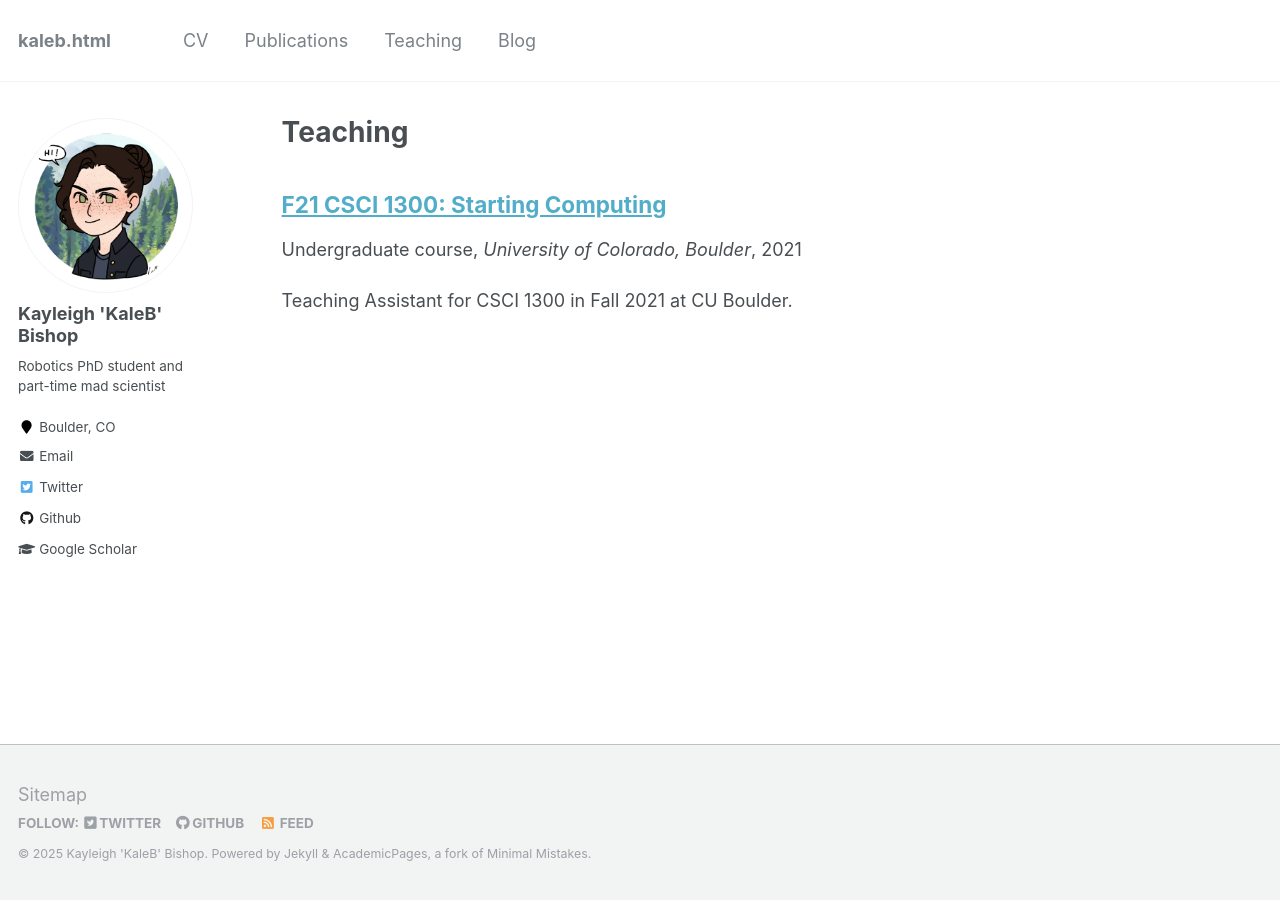
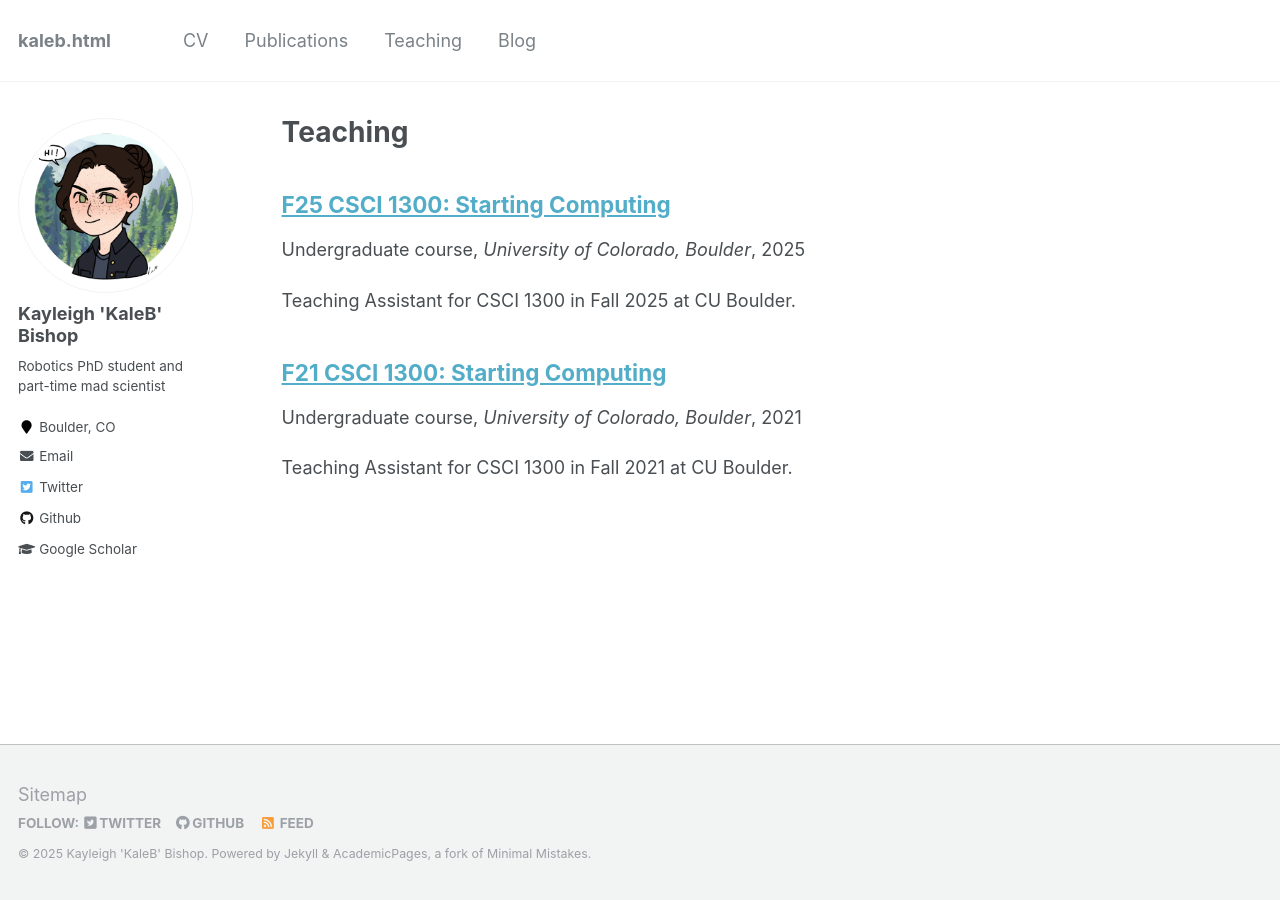
Before and after one commit to kalebishop/kalebishop.github.io, a Jekyll site: the page built from _pages/teaching.html, in a window 1280 px wide. Built offline with Jekyll 4.4.1, drawn with Linux system fonts in a browser that asks for light colours.

Commit message:
Basic updates for F25 to CV

```diff
--- a/_pages/cv.md
+++ b/_pages/cv.md
@@ -9,15 +9,18 @@ redirect_from:
 
 {% include base_path %}
 
+[Download my full CV as a PDF here.](http://kalebishop.github.io/files/aaaifss23.pdf/KBishop_CV.pdf).
+
 ## education
 - Ph.D. in Computer Science, University of Colorado Boulder, _ongoing_
-  * Co-advised by Profs. Alessandro Roncone and Bradley Hayes.
-  <!-- * 2021-2022 Executive Committee member, co-investigator, and software developer in the [NSF Institute for Student-AI Teaming (ISAT)](https://outreach.colorado.edu/program/ai-institute-for-student-ai-teaming/)  -->
+  * Advisors: Bradley Hayes & Alessandro Roncone
   * Awarded the Graduate School's Chancellor's Fellowship in 2020.
 
+- M.S. in Computer Science, University of Colorado Boulder, _2025_
+  * Thesis presentation: _Natural language support for task handover_
+
 - B.S. in Cognitive Science, Yale University, _2020_
-  * My major concentration was Mind & Computation.
-  * My thesis, Grounded Natural Language for Collaborative Robotics, was advised by Prof. Brian Scassellati.
+  * Thesis: _Grounded Natural Language for Collaborative Robotics_, advised by Prof. Brian Scassellati.
   * Graduated Magna Cum Laude, with Honors in the Major
 
 ## research experience
@@ -25,6 +28,7 @@ redirect_from:
   * _Fall 2020 - present_
   * Graduate research assistant and co-investigator in the Human Interaction & Robotics Group and the Collaborative AI & Robotics Lab.
   * Research affiliate with the NSF Institute for Student-AI Teaming (ISAT).
+  * Projects led as part of my research involvement at CU Boulder include the development of a social interaction & tutoring ROS stack for the Misty robot, and creating a prototype LLM-enabled supportive agent for facilitating information transfer at end-of-shift handoffs.
 
 - Undergraduate Research Assistant, Yale University Department of Computer Science
   * _Fall 2017 - Spring 2020_
@@ -48,11 +52,15 @@ redirect_from:
   {% endfor %}</ul>
 
 ## service & mentorship
+- Committee Chair, Graduate Advisory Committee on AI & Education, College of Engineering & Applied Science, University of Colorado Boulder
+  * _2025 - present_
+  * Chair of interdepartmental advisory committee performing internal research, documenting best practices, and organizing educational talks for students and faculty on AI's involvement in engineering curricula at the College.
+
 - [McNair Scholars Program](https://www.colorado.edu/mcnair/) Mentor
   * _Fall 2021 - Spring 2022_
   * Volunteer mentor for undergraduates in the CU chapter of the McNair Scholars program, which serves college students from underrepresented backgrounds who aspire to attain a doctoral degree.
 
-- Advising Fellow, [Matriculate](matriculate.org)
+- Senior Advising Fellow, [Matriculate](matriculate.org)
   * _Fall 2018 - Spring 2020_
   * Matriculate is a non-profit that connects high school students from low-income backgrounds with trained college counselors, who advise them throughout the college process during their final two years of high school.
   * Recieved Advising Skills Certification (ASC)
--- /dev/null
+++ b/_teaching/2025-fall.md
@@ -0,0 +1,11 @@
+---
+title: "F25 CSCI 1300: Starting Computing"
+collection: teaching
+type: "Undergraduate course"
+permalink: /teaching/csci1300f25
+venue: "University of Colorado, Boulder"
+date: 2025-08-23
+location: "Boulder, CO"
+---
+
+Teaching Assistant for CSCI 1300 in Fall 2025 at CU Boulder.
```
Also changed, not shown: other parts of _pages/cv.md (+0 -4 lines), _teaching/2021-fall.md (+1 -1 lines), 1 other file.
